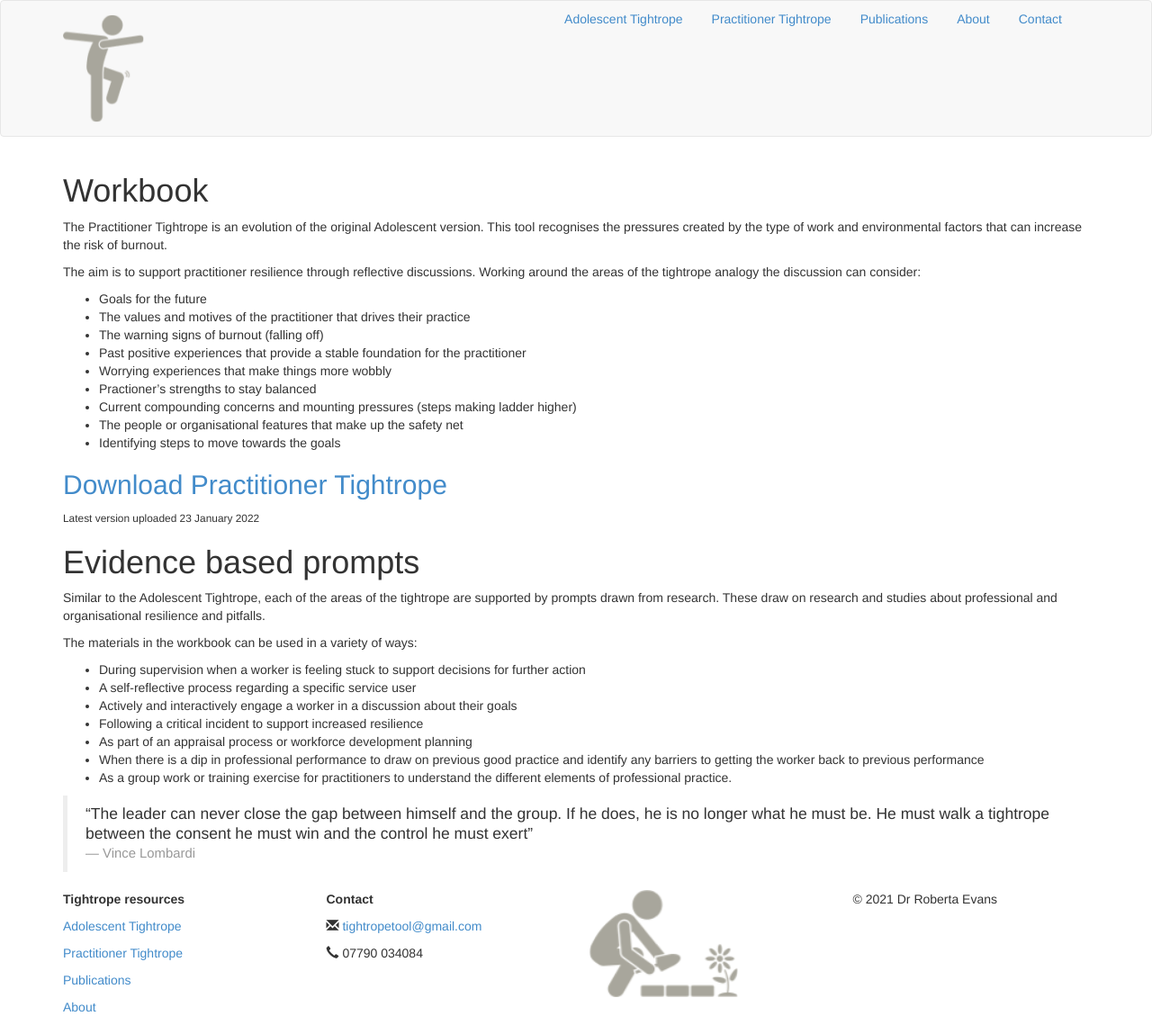
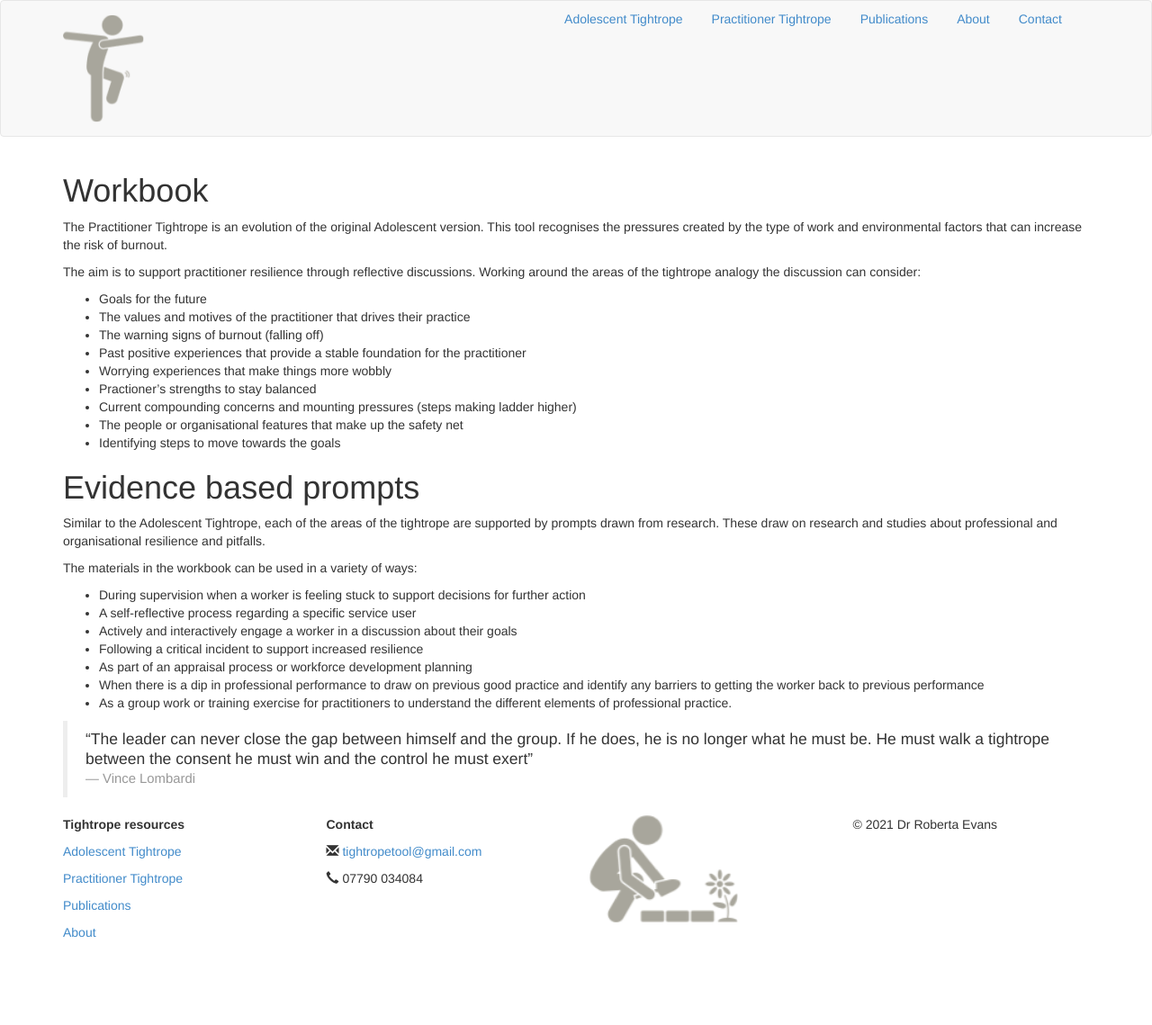
Before and after one commit to retrotravelbug/tightropetool, a Jekyll site: the page built from practitioner tightrope.md, in a window 1280 px wide. Shown: the whole page at 90% size. Built offline with Jekyll 4.4.1, drawn with Linux system fonts in a browser that asks for light colours; nearby versions of some CDN libraries; after the commit the page ends 1056 px from its top, so only the background shows below that.

Commit message:
Update practitioner tightrope.md
Removed the download until signed off. When ready use

# [Download Practitioner Tightrope]
<small>Last uploaded xxx<small>

```diff
--- a/practitioner tightrope.md
+++ b/practitioner tightrope.md
@@ -20,9 +20,6 @@
   - The people or organisational features that make up the safety net
   - Identifying steps to move towards the goals
 
-## [Download Practitioner Tightrope]
-<small>Latest version uploaded 23 January 2022<small>
-
 # Evidence based prompts
 
 Similar to the Adolescent Tightrope, each of the areas of the tightrope are supported by prompts drawn from research. These draw on research and studies about professional and organisational resilience and pitfalls.
```
